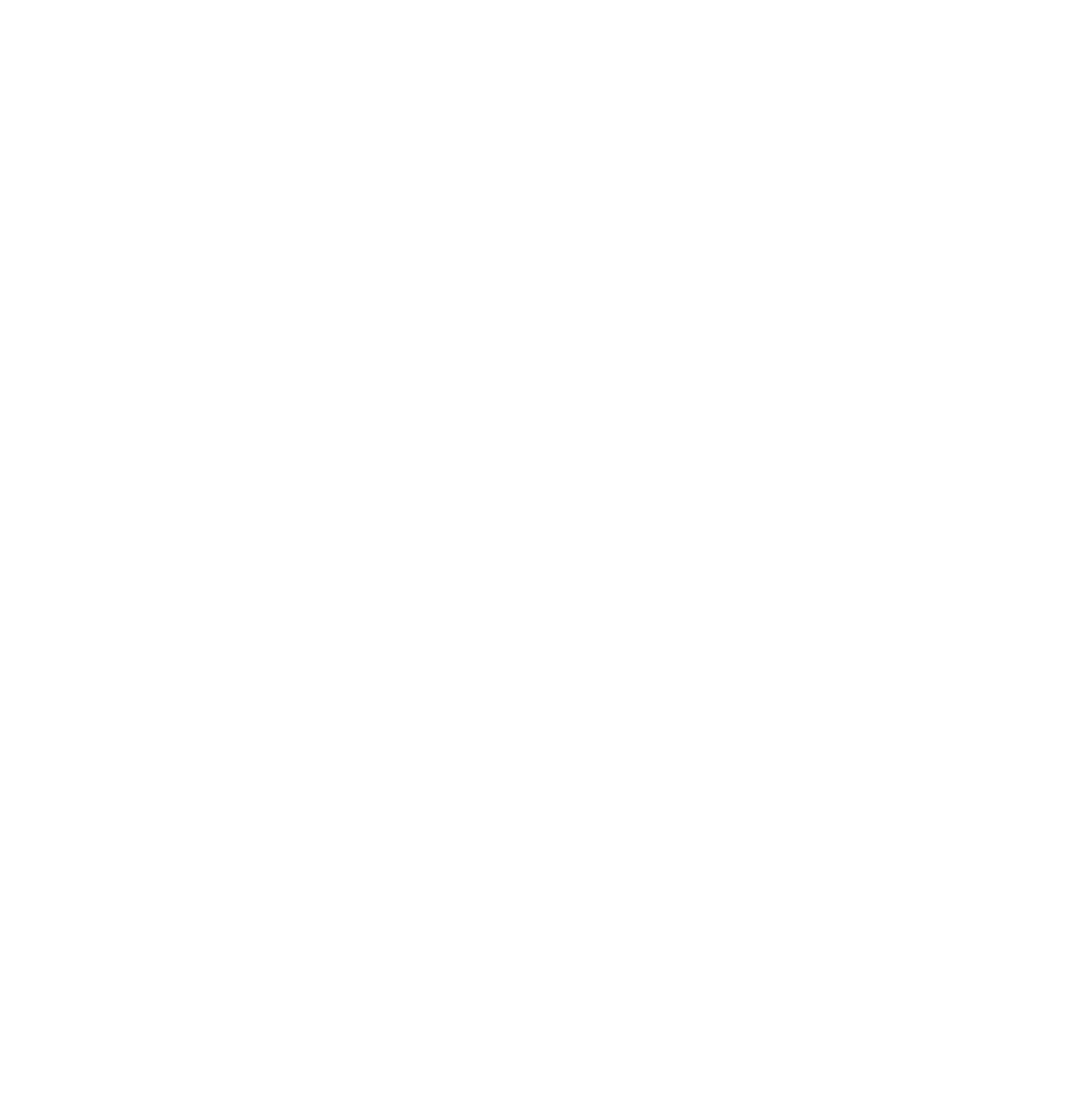
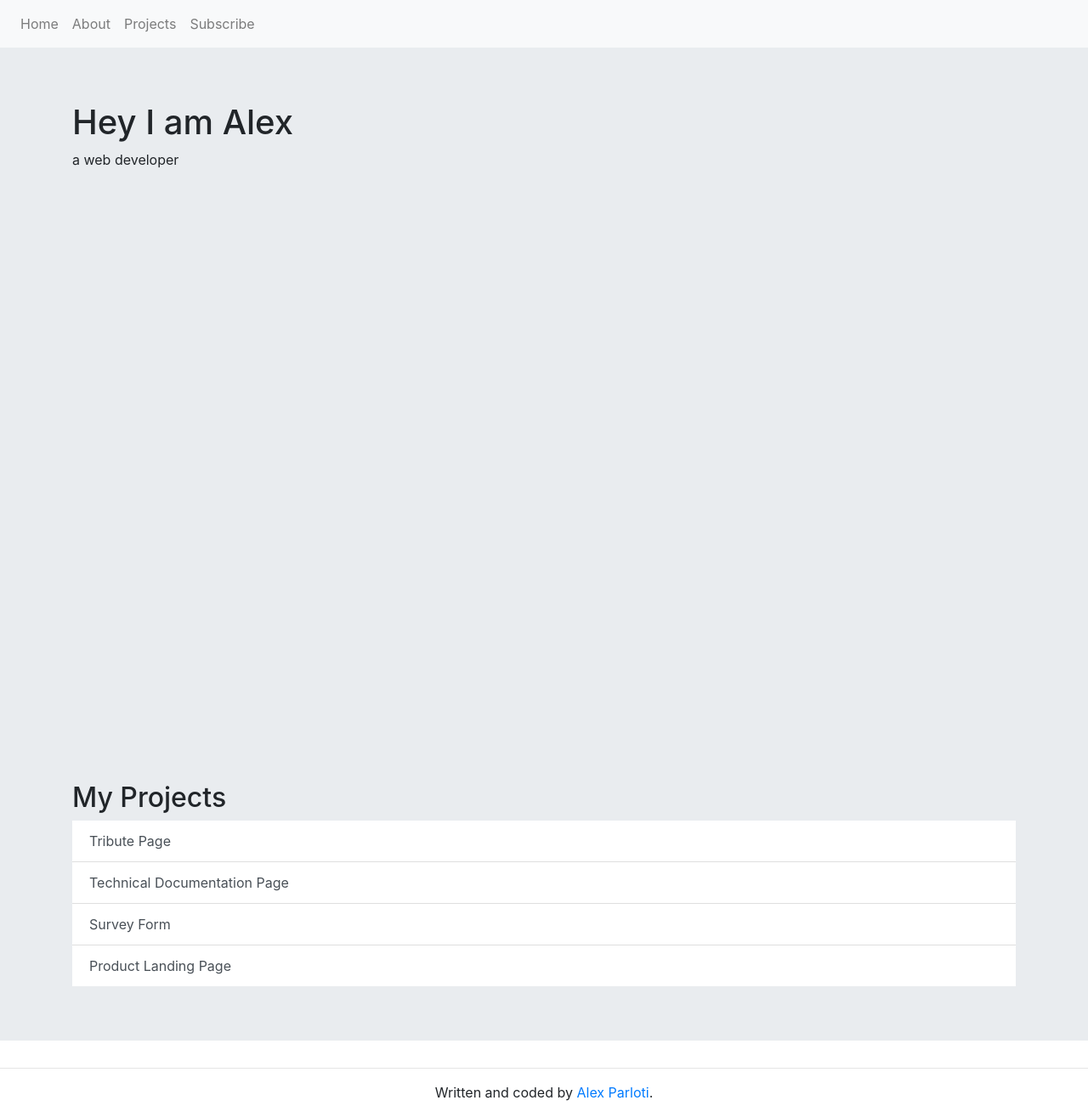
Before and after one commit to parloti/personal-portfolio-webpage, a website: page index.html in a window 1280 px wide. Shown: the whole page at 85% size. Before the commit the page ends 800 px from the top, so only its background shows below. Drawn offline with nearby package versions, Linux system fonts and the light colour scheme.

Commit message:
2 files modified

```diff
--- a/index.html
+++ b/index.html
@@ -1 +1,78 @@
-<div id="app"></div>
+<html>
+
+<head>
+	<link rel="stylesheet" href="https://stackpath.bootstrapcdn.com/bootstrap/4.5.2/css/bootstrap.min.css"
+		integrity="sha384-JcKb8q3iqJ61gNV9KGb8thSsNjpSL0n8PARn9HuZOnIxN0hoP+VmmDGMN5t9UJ0Z" crossorigin="anonymous">
+
+	<style>
+		@media (min-width: 992px) {
+			body {
+				padding-top: 56px;
+			}
+		}
+
+		@media (max-width: 991px) {
+			body {
+				padding-top: 136px;
+			}
+		}
+
+		@media (max-width: 216px) {
+			body {
+				padding-top: 176px;
+			}
+		}
+	</style>
+</head>
+
+<body>
+	<header>
+		<nav class="navbar navbar-expand-lg navbar-light bg-light fixed-top" id="navbar">
+			<div>
+				<ul class="navbar-nav">
+					<li class="nav-item"><a class="nav-link" href="#">Home</a></li>
+					<li class="nav-item"><a class="nav-link" href="#welcome-section">About</a></li>
+					<li class="nav-item"><a class="nav-link" href="#projects">Projects</a></li>
+					<li class="nav-item"><a class="nav-link" href="#subscribe">Subscribe</a></li>
+				</ul>
+			</div>
+		</nav>
+	</header>
+
+	<main>
+		<div class="jumbotron jumbotron-fluid">
+			<div class="container container-fluid">
+				<section class="vh-100" id="welcome-section">
+					<h1>Hey I am Alex</h1>
+					<p>a web developer</p>
+				</section>
+
+				<section id="projects">
+					<h2>My Projects</h2>
+					<div class="list-group list-group-flush project-tile">
+						<a class="list-group-item list-group-item-action"
+							href="https://js-tribute-page.stackblitz.io">Tribute Page</a>
+						<a class="list-group-item list-group-item-action"
+							href="https://build-a-technical-documentation-page.stackblitz.io">Technical Documentation
+							Page</a>
+						<a class="list-group-item list-group-item-action"
+							href="https://build-a-survey-form.stackblitz.io">Survey Form</a>
+						<a class="list-group-item list-group-item-action"
+							href="https://build-a-product-landing-page.stackblitz.io">Product Landing Page
+						</a>
+					</div>
+				</section>
+			</div>
+		</div>
+	</main>
+
+	<footer class="text-center">
+		<hr>
+		<p>Written and coded by <a id="profile-link" href="https://www.freecodecamp.com/parloti" target="_blank">Alex
+				Parloti</a>.
+		</p>
+	</footer>
+	<script src="https://cdn.freecodecamp.org/testable-projects-fcc/v1/bundle.js"></script>
+</body>
+
+</html>
--- a/index.js
+++ b/index.js
@@ -2,5 +2,5 @@
 import './style.css';
 
 // Write Javascript code!
-const appDiv = document.getElementById('app');
-appDiv.innerHTML = `<h1>JS Starter</h1>`;
+// const appDiv = document.getElementById('app');
+// appDiv.innerHTML = `<h1>JS Starter</h1>`;
```
